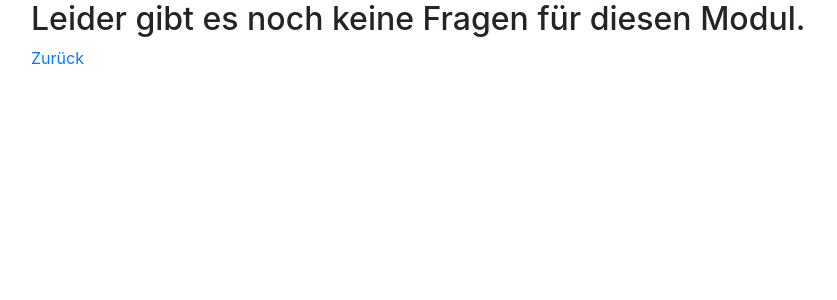
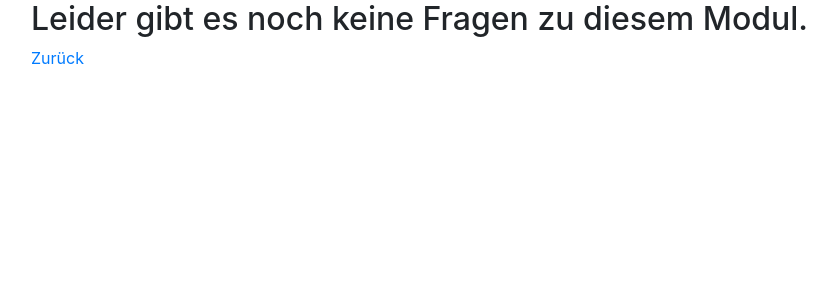
Before and after one commit to ISEF-Online-Quizsystem/Online-Quizsystem, a Flask app: template app/templates/noquestion.html in a window 1280 px wide. Shown: the part 57-357 px from the top of the page, without its empty margins (54-891 px from the left). Run offline with Flask 2, Linux system fonts and the light colour scheme; the template is opened without the code that fills it, so the values that code supplies are empty; parts of the project's set-up code (start-up, migrations or seed data) failed here and were passed over; some libraries are stand-ins or nearby versions.

Commit message:
fix spelling error

```diff
--- a/app/templates/noquestion.html
+++ b/app/templates/noquestion.html
@@ -1,6 +1,6 @@
 {% extends "base.html" %}
 
 {% block app_content %}
-    <h2>Leider gibt es noch keine Fragen für diesen Modul.</h2>
+    <h2>Leider gibt es noch keine Fragen zu diesem Modul.</h2>
     <p><a href="{{ url_for('play') }}">Zurück</a></p>
 {% endblock %}
```
